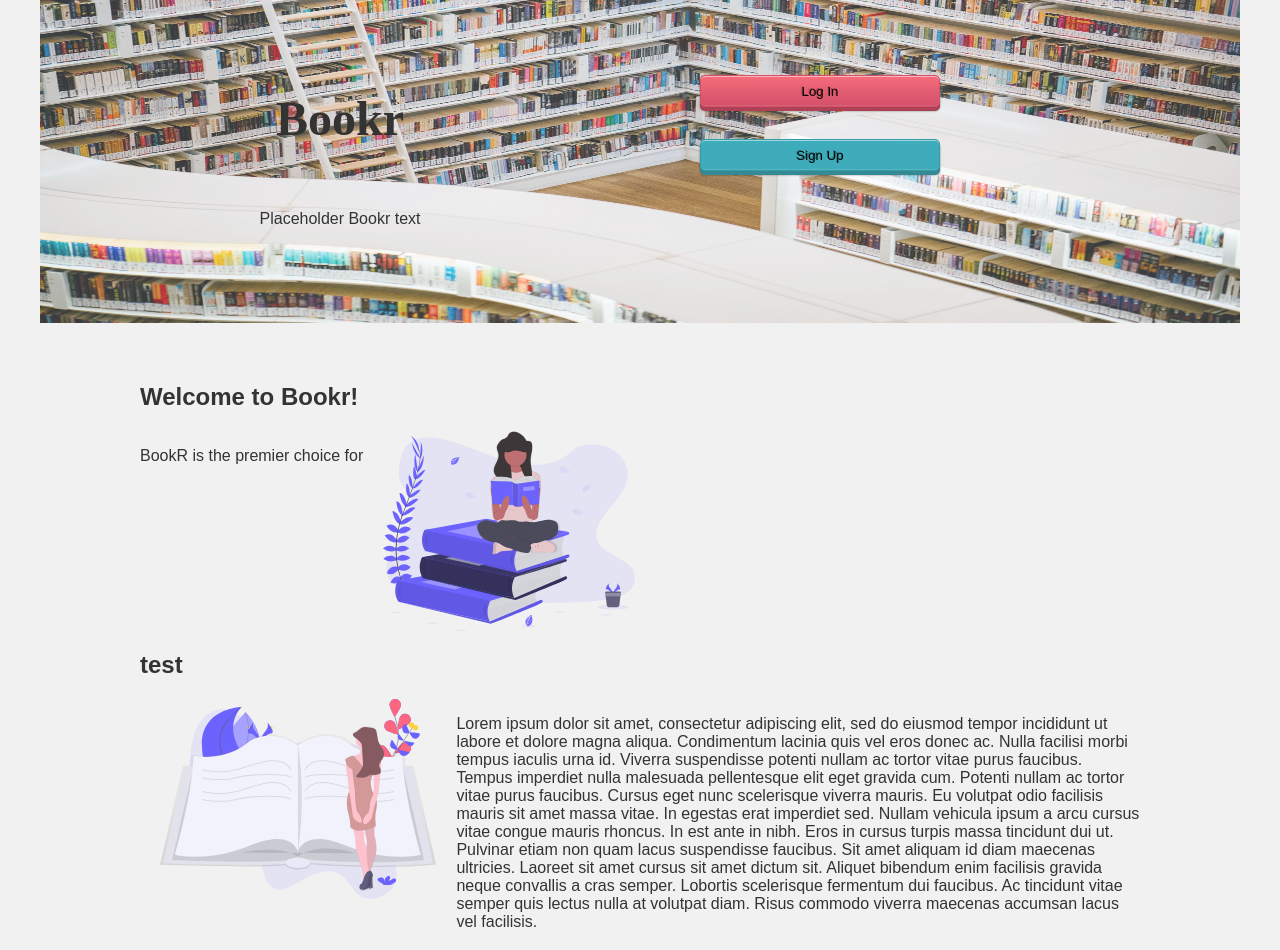
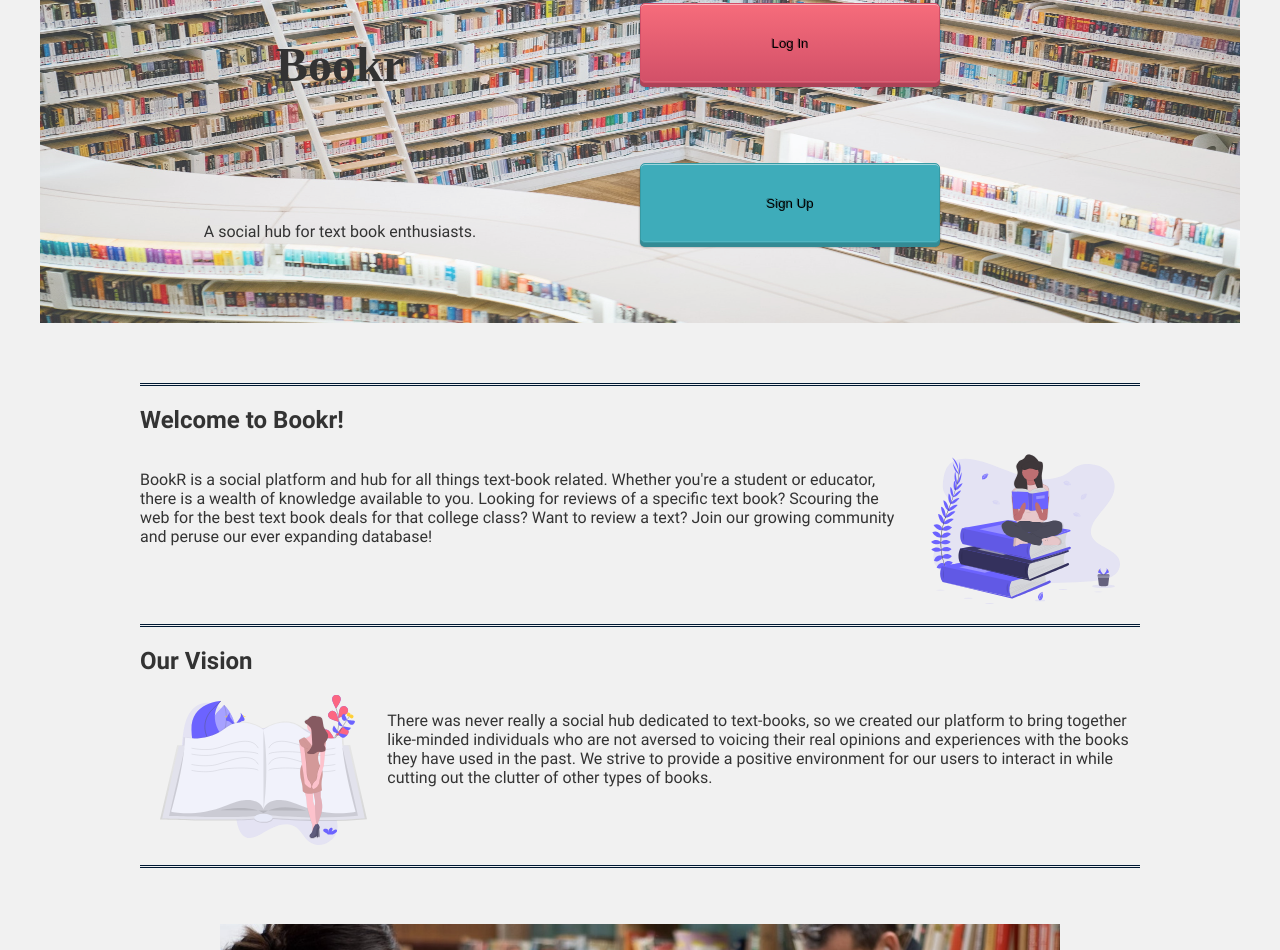
Before and after one commit to book-r/UI-J, a plain HTML site: page index.html in a window 1280 px wide. Shown: the part 157-1107 px from the top of the page. Drawn offline with Linux system fonts and the light colour scheme; a web font is replaced by a local one.

Commit message:
Updated styling and text content

```diff
--- a/index.html
+++ b/index.html
@@ -33,7 +33,7 @@
       <section>
           <div>
             <h1 class='top-header'>Bookr</h1>
-            <p>Placeholder Bookr text</p>
+            <p>A social hub for text book enthusiasts.</p>
           </div>
       <div class='button-area'>
         <button class='red'>Log In</button>
@@ -44,26 +44,22 @@
     <div class='top-paragraphs'>
       <h1>Welcome to Bookr!</h1>
       <div class='left'>
-        <p>BookR is the premier choice for</p>
+        <p>BookR is a social platform and hub for all things text-book related. Whether you're a student or educator, there is a wealth of knowledge available to you.
+          Looking for reviews of a specific text book? Scouring the web for the best text book deals for that college class? Want to review a text? Join our growing
+          community and peruse our ever expanding database!
+        </p>
 
         <img src="./content/svg/undraw_book_lover_mkck.svg">
       </div>
-      <h1>test</h1>
+      <h1>Our Vision</h1>
       <div class='right'>
         <img src="./content/svg/undraw_Bibliophile_hwqc.svg">
 
-        <p>Lorem ipsum dolor sit amet, consectetur adipiscing elit, sed do eiusmod tempor incididunt ut labore et
-          dolore magna aliqua. Condimentum lacinia quis vel eros donec ac. Nulla facilisi morbi tempus iaculis urna id.
-          Viverra suspendisse potenti nullam ac tortor vitae purus faucibus. Tempus imperdiet nulla malesuada
-          pellentesque elit eget gravida cum. Potenti nullam ac tortor vitae purus faucibus. Cursus eget nunc
-          scelerisque viverra mauris. Eu volutpat odio facilisis mauris sit amet massa vitae. In egestas erat imperdiet
-          sed. Nullam vehicula ipsum a arcu cursus vitae congue mauris rhoncus. In est ante in nibh. Eros in cursus
-          turpis massa tincidunt dui ut. Pulvinar etiam non quam lacus suspendisse faucibus. Sit amet aliquam id diam
-          maecenas ultricies. Laoreet sit amet cursus sit amet dictum sit. Aliquet bibendum enim facilisis gravida neque
-          convallis a cras semper. Lobortis scelerisque fermentum dui faucibus. Ac tincidunt vitae semper quis lectus
-          nulla at volutpat diam. Risus commodo viverra maecenas accumsan lacus vel facilisis.
+        <p>There was never really a social hub dedicated to text-books, so we created our platform to bring together like-minded individuals who are not aversed to
+          voicing their real opinions and experiences with the books they have used in the past. We strive to provide a positive environment for our users to interact
+          in while cutting out the clutter of other types of books.
+        </p>
       </div>
-      </p>
     </div>
     <div class="carousel">
       <div class="left-button"></div>
@@ -73,8 +69,10 @@
       <div class="right-button"></div>
     </div>
     <div class='carousel-text' data-id='1'>
-      <h1>Test 1</h1>
-      <p>Test 1</p>
+      <h1>A huge database of Books</h1>
+      <p>Our database of books is always expanding due to community input. Looking for a specific book?
+        It's likely already in our system!
+      </p>
     </div>
     <div class='carousel-text' data-id='2'>
         <h1>Test 2</h1>
@@ -83,14 +81,16 @@
       <div class='carousel-text show-carousel-text' data-id='3'>
           <h1>Peer Reviewed Text Books</h1>
           <p>Whether you're an educator or a student, you can rest assured knowing that you'll find
-              only the most honest reviews here. The books listed are reviewed by people just like you!</p>
+              only the most honest reviews here. We are not sponsered by any companies-The books listed
+              are reviewed by people just like you!</p>
         </div>
     <div class='book-grid'>
       <div class='top-box'>
         <h1>Peer Reviewed Text Books</h1>
         <img src="./content/t1img.jpg">
         <p>Whether you're an educator or a student, you can rest assured knowing that you'll find
-          only the most honest reviews here. The books listed are reviewed by people just like you!
+          only the most honest reviews here. We are not sponsered by any companies-The books listed
+          are reviewed by people just like you!
         </p>
       </div>
       <div class='top-box'>
--- a/less/index.less
+++ b/less/index.less
@@ -17,7 +17,7 @@ body {
   .flex(none, center, column);
   background-color: @lambda-times-color-background;
   color: @lambda-times-color-primary;
-  font-family: 'PT Sans', sans-serif;
+  font-family: 'Roboto', sans-serif;
 }
 
 
@@ -112,14 +112,14 @@ body {
     section {
       display: flex;
       flex-direction: row;
-      justify-content: space-around;
+      justify-content: space-evenly;
       align-items: center;
       background-color: rgba(255, 255, 255, .2);
       height: 100%;
       width: 100%;
       div {
-        height: 40%;
-        width: 40%;
+        height: 100%;
+        width: 100%;
         text-align: center;
         display: flex;
         flex-direction: column;
@@ -176,12 +176,18 @@ body {
     background: white;
     max-width: 940px;
     margin-top: 2%;
-    border: 2px solid black;
+    border: 3px double #001933;
     border-radius: 8px;
     text-align: center;
+    p {
+      width: 90%;
+    }
 
     @media (max-width:500px){
       max-width: 480px;
+      p {
+        width: 100%;
+      }
     }
   }
 
@@ -202,18 +208,22 @@ body {
     align-self: center;
     width: 90%;
     padding: 40px;
-    border-bottom: 2px solid gray;
 
     @media (max-width: 800px) {
       img {
         display: none;
       }
     }
-
+    h1 {
+      border-top: 3px double #001933;
+      padding-top: 2%;
+      }
     // background: white;
     .left {
       display: flex;
       justify-content: flex-start;
+      align-content: flex-start;
+      text-align: left;
       width: 100%;
     }
 
@@ -222,12 +232,18 @@ body {
       align-content: flex-end;
       justify-content: flex-end;
       width: 100%;
+      border-bottom: 3px double #001933;
+      padding-bottom: 2%;
     }
 
     img {
-      height: 200px;
+      height: 150px;
       width: auto;
       padding: 0 20px;
+    }
+    p{
+      display: flex;
+      flex-direction: column;
     }
 
   }
```
Also changed, not shown: css/index.css.
